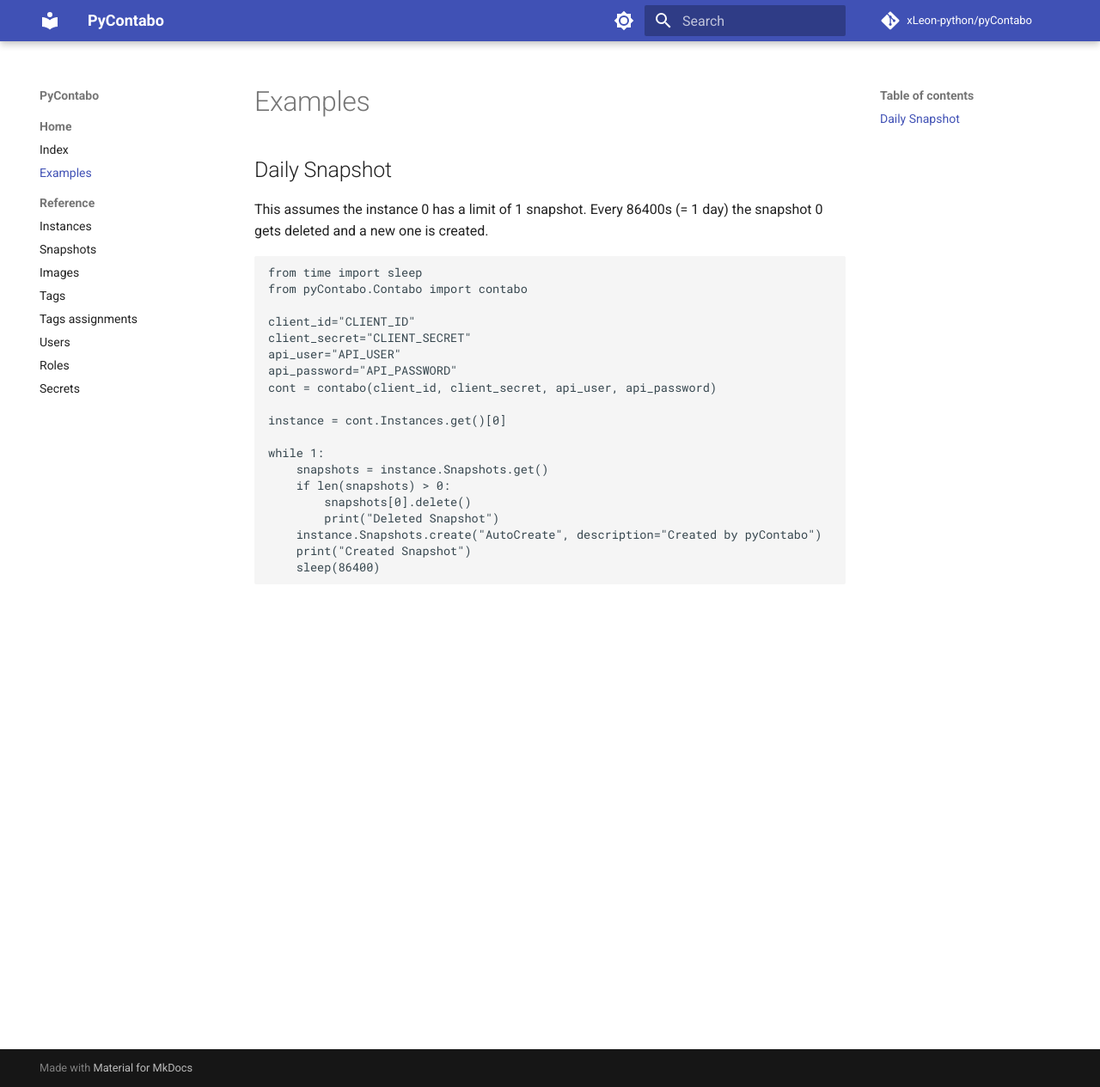
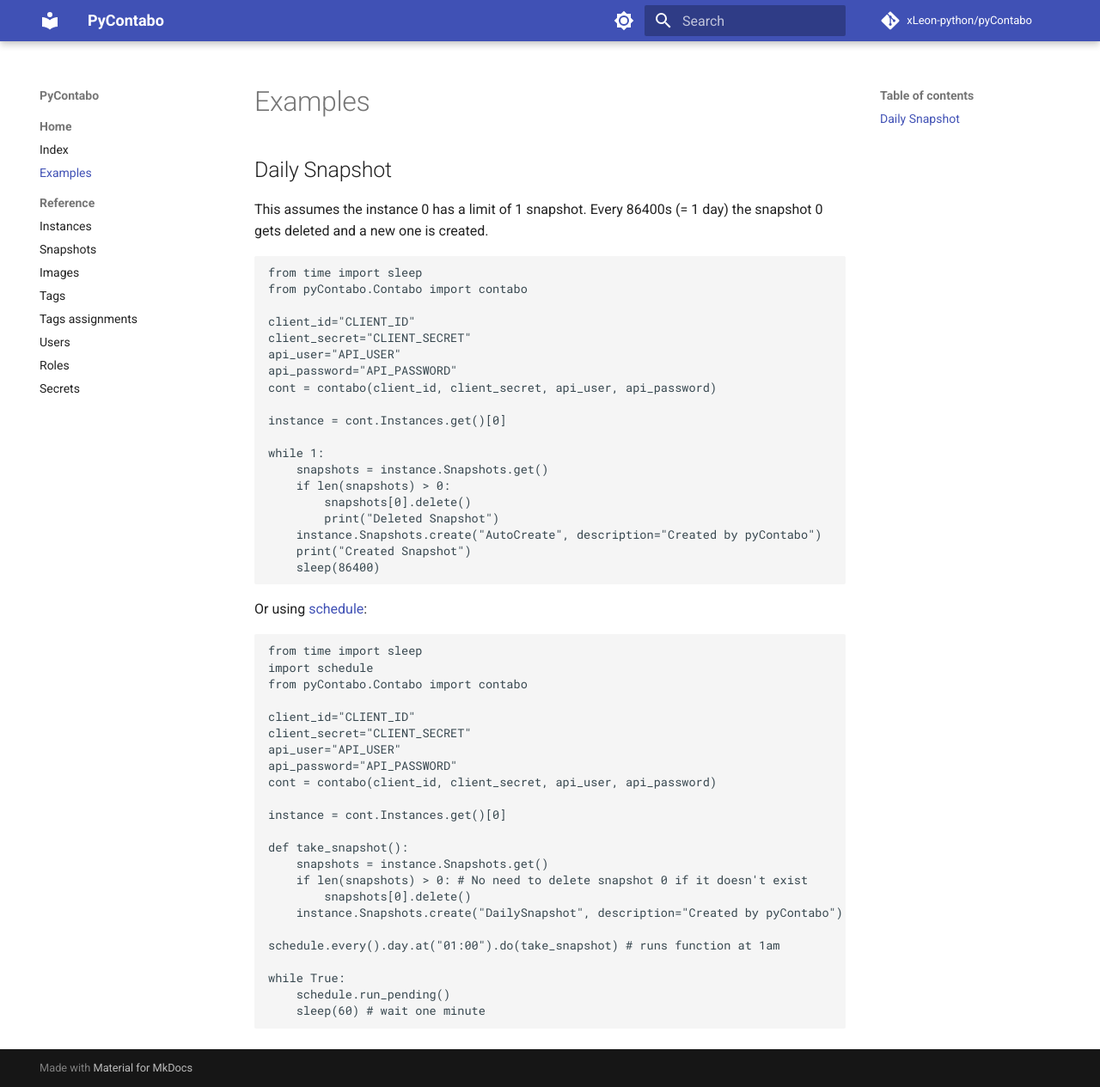
Before and after one commit to LeonMusCoden/pyContabo, an MkDocs documentation site: the page built from docs/examples.md, in a window 1280 px wide and 1265 px high. Shown: the whole window at 86% size. Built offline with MkDocs 1.6.1 and Material for MkDocs 9.7.7, drawn with Linux system fonts in a browser that asks for light colours; comment, search, counter and statistics services are not loaded.

Commit message:
example daily_snapshot

````diff
--- a/.pre-commit-config.yaml
+++ b/.pre-commit-config.yaml
@@ -1,10 +1,10 @@
 repos:
 -   repo: https://github.com/psf/black
-    rev: stable
+    rev: 22.6.0
     hooks:
     - id: black
-      language_version: python3.6
+      language_version: python3.9
 -   repo: https://gitlab.com/pycqa/flake8
-    rev: 3.7.9
+    rev: 3.9.2
     hooks:
     - id: flake8
--- a/docs/examples.md
+++ b/docs/examples.md
@@ -23,3 +23,31 @@
     print("Created Snapshot")
     sleep(86400)
 ```
+
+Or using [schedule](https://pypi.org/project/schedule/):
+
+```python
+from time import sleep
+import schedule
+from pyContabo.Contabo import contabo
+
+client_id="CLIENT_ID"
+client_secret="CLIENT_SECRET"
+api_user="API_USER"
+api_password="API_PASSWORD"
+cont = contabo(client_id, client_secret, api_user, api_password)
+
+instance = cont.Instances.get()[0]
+
+def take_snapshot():
+    snapshots = instance.Snapshots.get()
+    if len(snapshots) > 0: # No need to delete snapshot 0 if it doesn't exist
+        snapshots[0].delete()
+    instance.Snapshots.create("DailySnapshot", description="Created by pyContabo")
+
+schedule.every().day.at("01:00").do(take_snapshot) # runs function at 1am
+
+while True:
+    schedule.run_pending()
+    sleep(60) # wait one minute
+```
````
Also changed, not shown: README.md (+2 -0 lines), 1 other file.
